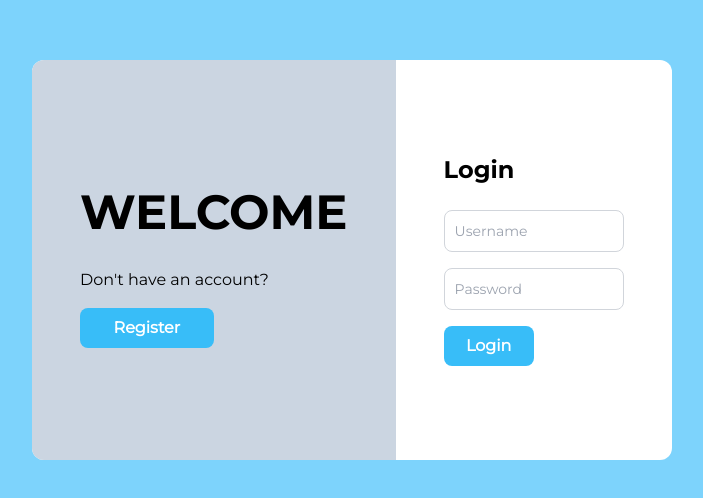
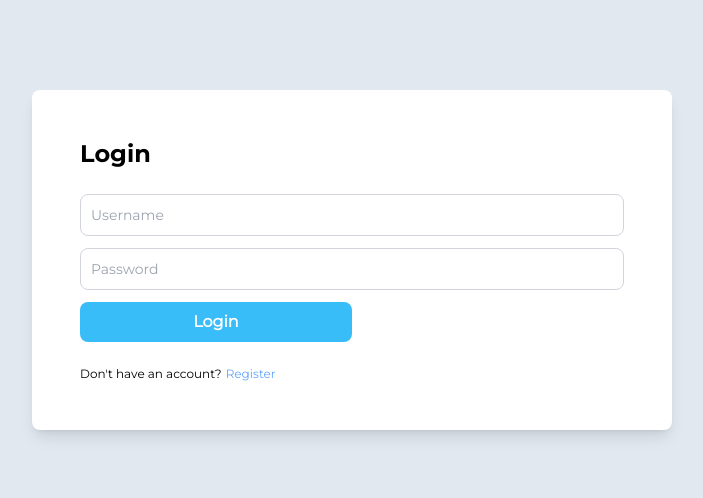
Before and after one commit to lestonpoh/HikingPage, a React (Vite) app in the folder client/: page /login in a window 1280 px wide. Shown: the part 140-638 px from the top of the page, without its empty margins (288-991 px from the left). Built offline with nearby package versions, Linux system fonts and the light colour scheme.

Commit message:
style login page

```diff
--- a/client/src/pages/login/Login.tsx
+++ b/client/src/pages/login/Login.tsx
@@ -1,19 +1,16 @@
 const Login = () => {
   return (
-    <div className="h-screen bg-sky-300 flex items-center justify-center">
-      <div className="flex bg-white w-1/2 h-1/2 rounded-xl overflow-hidden">
-        <div className="flex-1 bg-[url('')] px-12 py-32 flex flex-col bg-slate-300">
-          <h1 className="text-5xl font-bold mb-8">WELCOME</h1>
+    <div className="h-screen bg-slate-200 flex items-center justify-center">
+      <div className="p-12 flex flex-col justify-center gap-6 bg-white rounded-lg w-1/2 shadow-lg">
+        <h1 className="font-bold text-2xl">Login</h1>
+        <form className="flex flex-col gap-3">
+          <input className="input" type="text" placeholder="Username" />
+          <input className="input" type="password" placeholder="Password" />
+          <button className="button w-1/2">Login</button>
+        </form>
+        <div className="text-xs flex gap-1">
           <span>Don't have an account?</span>
-          <button className="button w-1/2 mt-4">Register</button>
-        </div>
-        <div className="flex-1 p-12 flex flex-col justify-center gap-6">
-          <h1 className="font-bold text-2xl">Login</h1>
-          <form className="flex flex-col gap-4">
-            <input className="input" type="text" placeholder="Username" />
-            <input className="input" type="password" placeholder="Password" />
-            <button className="button w-1/2">Login</button>
-          </form>
+          <a className="text-blue-400 cursor-pointer">Register</a>
         </div>
       </div>
     </div>
```
